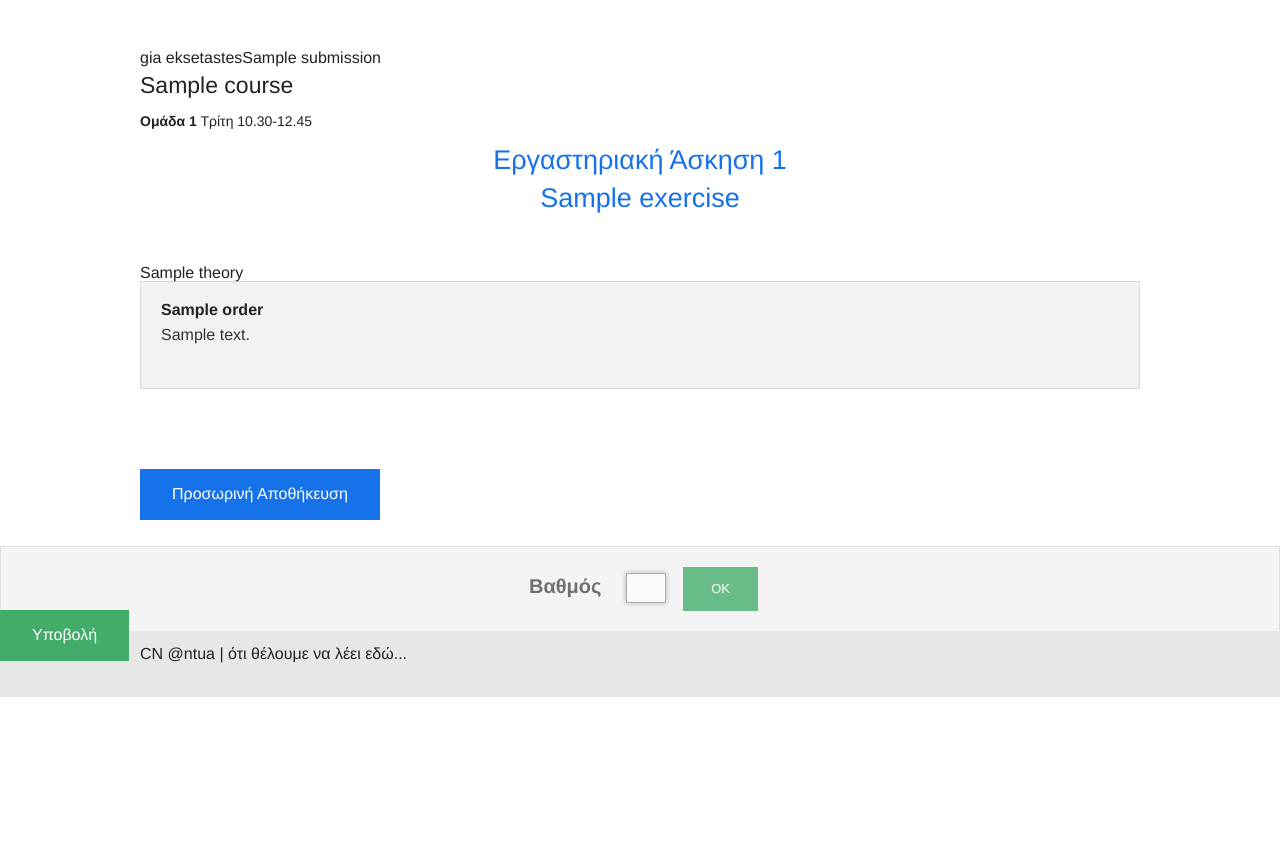
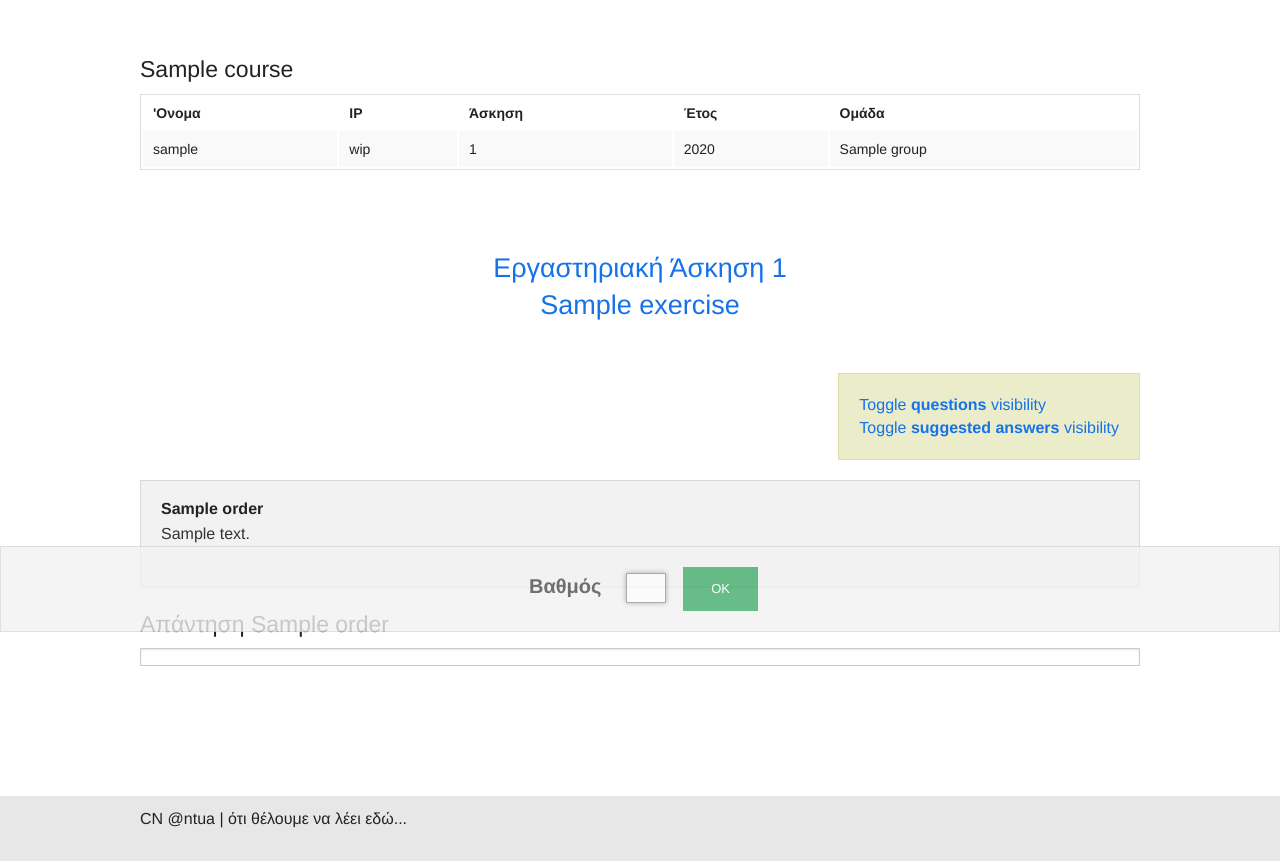
Before and after one commit to olgabrani/cn, a Django app: template django_cn/excercise/templates/examiner/exercise.html in a window 1280 px wide. Shown: the part 103-964 px from the top of the page. Before the commit the page ends 800 px from the top, so only its background shows below. Run offline with Django 3.2, Linux system fonts and the light colour scheme; tables that the repository leaves empty hold one stand-in row (values such as "Sample post"); the template is opened without the code that fills it: values that come from a table or form of the project are taken from there, most other values are stand-ins (such as "Sample title", 1, 10 or a date in 2020); form fields are guessed from the names that the template uses; some libraries are stand-ins or nearby versions.

Commit message:
Complete exercise view

```diff
--- a/django_cn/django_cn/urls.py
+++ b/django_cn/django_cn/urls.py
@@ -2,6 +2,8 @@ from django.conf.urls import patterns, include, url
 from django.contrib import admin
 from django.contrib.auth.views import login, logout
 from excercise.views import custom_login, custom_logout
+from django.conf.urls.static import static
+from django.conf import settings
 
 admin.autodiscover()
 
@@ -13,4 +15,4 @@ urlpatterns = patterns('',
     url(r'^admin/', include(admin.site.urls)),
     url(r'^accounts/login/$',  custom_login),
     url(r'^accounts/logout/$', custom_logout ),
-)
+)+ static(settings.MEDIA_URL, document_root=settings.MEDIA_ROOT)
--- a/django_cn/excercise/forms.py
+++ b/django_cn/excercise/forms.py
@@ -17,6 +17,12 @@ class AnswerTextForm(ModelForm):
         model = Answer
         fields = ['question', 'student', 'answer']
 
+class AnswerImageForm(ModelForm):
+
+    class Meta:
+        model = Answer
+        fields = ['question', 'student', 'img']
+
 class StudentSubmissionForm(ModelForm):
 
     class Meta:
--- a/django_cn/excercise/templates/examiner/exercise.html
+++ b/django_cn/excercise/templates/examiner/exercise.html
@@ -2,40 +2,62 @@
 {% load markdown_deux_tags %}
 
 {% block main %}
-gia eksetastes{{my_dict.submission}}
 <section class="title">
-                <h4>{{ course.name }}<br> <span><strong>Oμάδα 1</strong> Τρίτη 10.30-12.45 </span></h4>
+        <h4>{{course.name}}</h4>
+        <table class="default">
+            <tr>
+                <th>'Ονομα</th>
+                <th>IP</th>
+                <th>Άσκηση</th>
+                <th>Έτος</th>
+                {% if group %}<th>Ομάδα</th>{% endif %}
+            </tr>
+            <tr>
+                <td>{{student.username}}</td>
+                <td>wip</td>
+                <td>{{exercise.number}}</td>
+                <td>{{exercise.course.school_year}}</td>
+                {% if group %}<td>{{group}}</td>{% endif %}
+            </tr>
+        </table>
         <h3><span>Εργαστηριακή Άσκηση {{ exercise.number }}</span>{{ exercise.title}}</h3>
 </section>
+
 <section class="qas">
-                <form>
-                    <div class="theory">
-                        {{ exercise.theory|safe }}
+    <div class="clearfix">
+        <div class="toggle-panel">
+            <a href="" class="toggle-qa">Toggle <strong>questions</strong> visibility</a><br>
+            <a href="" class="toggle-suggested">Toggle <strong>suggested answers</strong> visibility</a>
         </div>
-                    {% for q in exercise.questions %}
+    </div>
+    {% for q in questions %}
         <div class="qa">
         {% if q.answer_type == 'E' %}
+            <div class="theory">
                 {{ q.text|markdown }}
+            </div>
         {% else %}
             <div class="qa-desc panel">
                 <strong class="num">{{ q.order }}</strong>
                 <p>{{ q.text|markdown }}</p>
             </div>
+            <h4>Aπάντηση {{q.order}}</h4>
+            <div class="answer">
+            {% if q.answer_type == 'T' %}
+                {{q.answer}}
+            {% elif q.answer_type == 'I' %}
+                <img src ="{{q.img.url}}">
             {% endif %}
-                        {% if q.answer_type == "T" %}
-                        <textarea placeholder="{{ q.order }} Απάντηση"></textarea>
-                        {% elif q.answer_type == "I" %}
-                        <label for="file">{{ q.order }} Απάντηση</label>
-                        <input type="file" name="file" id="file" />
+            </div>
+            {% if q.answer_type == 'T' %}
+                <div class="suggested-answer">
+                    {{q.suggested_answer}}
+                </div>
+            {% endif %}
+
         {% endif %}
          </div>
     {% endfor %}
-
-                    <p class="submit">
-                        <button>Προσωρινή Αποθήκευση </button>
-                        <button type="submit" class="button success"data-reveal-id="unanswered" data-reveal>Υποβολή</button>
-                    </p>
-                </form>
     <form method="post" action="">{% csrf_token %}
         <p class="panel grade-div">
             <label for="">Βαθμός</label>
--- a/django_cn/excercise/templates/exercise.html
+++ b/django_cn/excercise/templates/exercise.html
@@ -1,4 +1,5 @@
 {% extends 'base.html' %}
+
 {% load markdown_deux_tags %}
 
 {% block main %}
@@ -26,6 +27,7 @@
         <form method="post" action=" "enctype="multipart/form-data" >{% csrf_token %}
             {% for q in questions %}
                 <div class="qa">
+
                     {% if q.answer_type == "E" %}
                         {{ q.text|markdown}}
                     {% else %}
@@ -34,14 +36,18 @@
                             {{ q.text|markdown }}
                         </div>
                     {% endif %}
+
                     {% if q.answer_type == "T" %}
                         <textarea placeholder="{{ q.order }} Απάντηση" name="{{q.field_name}}">{{q.value}}</textarea>
                     {% elif q.answer_type == "I" %}
                         <label for="file">{{ q.order }} Απάντηση</label>
                         <input type="file" name="{{q.field_name}}" accept="image/*"  />
+                        {% if q.img %}<img src="{{q.img.url}}"/>{% endif %}
                     {% endif %}
+
                 </div>
             {% endfor %}
+
             {% if exercise.submission_code == 'O' or exercise.submission_code == 'I' %}
                 <p class="submit">
                     <button type="submit" class="save" name="save">Προσωρινή Αποθήκευση </button>
```
Also changed, not shown: django_cn/excercise/views.py (+43 -1 lines). Lines whose indentation alone changed are shown as unchanged.
